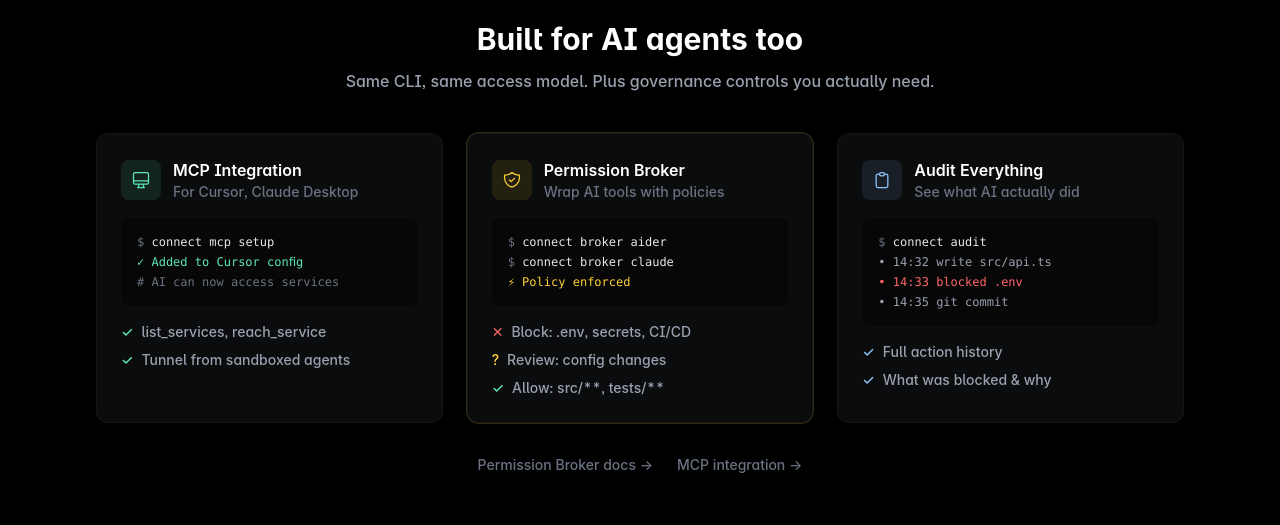
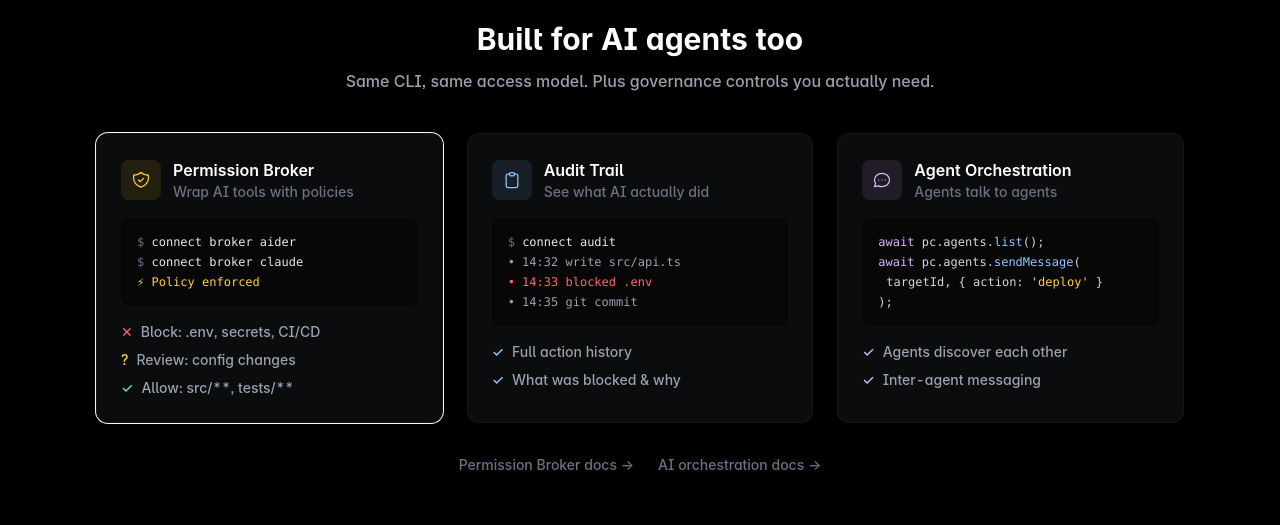
Before and after one commit to treadiehq/private-connect, a Nuxt app in the folder apps/web/: page / in a window 1280 px wide. Shown: the part 3860-4385 px from the top of the page. Built offline with nearby package versions, Linux system fonts and the light colour scheme; no server answers.

Commit message:
Remove duplicate MCP content from landing page
- Keep MCP in "Three ways to integrate" section (CLI, SDK, MCP)
- "Built for AI agents" now has unique content:
  - Permission Broker (policy enforcement)
  - Audit Trail (see what AI did)
  - Agent Orchestration (inter-agent messaging)

```diff
--- a/apps/web/pages/index.vue
+++ b/apps/web/pages/index.vue
@@ -543,42 +543,8 @@
       </div>
 
       <div class="grid md:grid-cols-3 gap-6">
-        <!-- Left: Agent Connectivity -->
-        <div class="bg-gray-500/10 border border-gray-500/10 rounded-xl p-6">
-          <div class="flex items-center gap-3 mb-4">
-            <div class="w-10 h-10 rounded-lg bg-emerald-300/10 flex items-center justify-center">
-              <svg class="w-5 h-5 text-emerald-300" fill="none" viewBox="0 0 24 24" stroke="currentColor">
-                <path stroke-linecap="round" stroke-linejoin="round" stroke-width="1.5" d="M9.75 17L9 20l-1 1h8l-1-1-.75-3M3 13h18M5 17h14a2 2 0 002-2V5a2 2 0 00-2-2H5a2 2 0 00-2 2v10a2 2 0 002 2z"/>
-              </svg>
-            </div>
-            <div>
-              <h3 class="font-semibold text-white">MCP Integration</h3>
-              <p class="text-gray-500 text-sm">For Cursor, Claude Desktop</p>
-            </div>
-          </div>
-
-          <div class="bg-black/40 rounded-lg p-4 mb-4">
-            <div class="font-mono text-xs space-y-1">
-              <div><span class="text-gray-500">$</span> <span class="text-gray-200">connect mcp setup</span></div>
-              <div class="text-emerald-300">✓ Added to Cursor config</div>
-              <div class="text-gray-500 mt-1"># AI can now access services</div>
-            </div>
-          </div>
-
-          <div class="space-y-2 text-sm">
-            <div class="flex items-center gap-2">
-              <span class="text-emerald-300">✓</span>
-              <span class="text-gray-400">list_services, reach_service</span>
-            </div>
-            <div class="flex items-center gap-2">
-              <span class="text-emerald-300">✓</span>
-              <span class="text-gray-400">Tunnel from sandboxed agents</span>
-            </div>
-          </div>
-        </div>
-
-        <!-- Middle: Permission Broker (NEW) -->
-        <div class="bg-gray-500/10 border border-gray-500/10 rounded-xl p-6 ring-1 ring-amber-300/20">
+        <!-- Left: Permission Broker -->
+        <div class="bg-gray-500/10 border border-gray-500/10 rounded-xl p-6 ring-1">
           <div class="flex items-center gap-3 mb-4">
             <div class="w-10 h-10 rounded-lg bg-amber-300/10 flex items-center justify-center">
               <svg class="w-5 h-5 text-amber-300" fill="none" viewBox="0 0 24 24" stroke="currentColor">
@@ -615,7 +581,7 @@
           </div>
         </div>
 
-        <!-- Right: Audit & SDK -->
+        <!-- Middle: Audit Trail -->
         <div class="bg-gray-500/10 border border-gray-500/10 rounded-xl p-6">
           <div class="flex items-center gap-3 mb-4">
             <div class="w-10 h-10 rounded-lg bg-blue-300/10 flex items-center justify-center">
@@ -624,7 +590,7 @@
               </svg>
             </div>
             <div>
-              <h3 class="font-semibold text-white">Audit Everything</h3>
+              <h3 class="font-semibold text-white">Audit Trail</h3>
               <p class="text-gray-500 text-sm">See what AI actually did</p>
             </div>
           </div>
@@ -649,6 +615,41 @@
             </div>
           </div>
         </div>
+
+        <!-- Right: Agent Orchestration -->
+        <div class="bg-gray-500/10 border border-gray-500/10 rounded-xl p-6">
+          <div class="flex items-center gap-3 mb-4">
+            <div class="w-10 h-10 rounded-lg bg-purple-300/10 flex items-center justify-center">
+              <svg class="w-5 h-5 text-purple-300" fill="none" viewBox="0 0 24 24" stroke="currentColor">
+                <path stroke-linecap="round" stroke-linejoin="round" stroke-width="1.5" d="M8 12h.01M12 12h.01M16 12h.01M21 12c0 4.418-4.03 8-9 8a9.863 9.863 0 01-4.255-.949L3 20l1.395-3.72C3.512 15.042 3 13.574 3 12c0-4.418 4.03-8 9-8s9 3.582 9 8z"/>
+              </svg>
+            </div>
+            <div>
+              <h3 class="font-semibold text-white">Agent Orchestration</h3>
+              <p class="text-gray-500 text-sm">Agents talk to agents</p>
+            </div>
+          </div>
+
+          <div class="bg-black/40 rounded-lg p-4 mb-4">
+            <div class="font-mono text-xs space-y-1 text-gray-300">
+              <div><span class="text-purple-300">await</span> pc.agents.<span class="text-blue-300">list</span>();</div>
+              <div><span class="text-purple-300">await</span> pc.agents.<span class="text-blue-300">sendMessage</span>(</div>
+              <div class="pl-2">targetId, { action: <span class="text-amber-300">'deploy'</span> }</div>
+              <div>);</div>
+            </div>
+          </div>
+
+          <div class="space-y-2 text-sm">
+            <div class="flex items-center gap-2">
+              <span class="text-purple-300">✓</span>
+              <span class="text-gray-400">Agents discover each other</span>
+            </div>
+            <div class="flex items-center gap-2">
+              <span class="text-purple-300">✓</span>
+              <span class="text-gray-400">Inter-agent messaging</span>
+            </div>
+          </div>
+        </div>
       </div>
 
       <!-- Link to full docs -->
@@ -656,8 +657,8 @@
         <a href="https://github.com/treadiehq/private-connect/blob/main/docs/broker.md" target="_blank" class="text-sm text-gray-500 hover:text-white transition-colors">
           Permission Broker docs →
         </a>
-        <a href="https://github.com/treadiehq/private-connect/blob/main/docs/mcp.md" target="_blank" class="text-sm text-gray-500 hover:text-white transition-colors">
-          MCP integration →
+        <a href="https://github.com/treadiehq/private-connect/blob/main/docs/AI.md" target="_blank" class="text-sm text-gray-500 hover:text-white transition-colors">
+          AI orchestration docs →
         </a>
       </div>
     </section>
--- a/apps/web/pages/share/[token].vue
+++ b/apps/web/pages/share/[token].vue
@@ -61,7 +61,7 @@
             Expires {{ formatExpiry(shareInfo.expiresAt) }}
           </span>
           <span class="text-xs text-gray-600">No installation required</span>
-          <a href="/" class="text-xs text-blue-300 hover:text-blue-200 transition-colors hidden sm:block">
+          <a href="/" class="text-xs text-blue-300 hover:text-blue-400 transition-colors hidden sm:block">
             Powered by Private Connect
           </a>
         </div>
@@ -104,7 +104,7 @@
             Expires {{ formatExpiry(shareInfo.expiresAt) }}
           </span>
           <span class="text-xs text-gray-600">Web Terminal Preview</span>
-          <a href="/" class="text-xs text-blue-300 hover:text-blue-200 transition-colors hidden sm:block">
+          <a href="/" class="text-xs text-blue-300 hover:text-blue-400 transition-colors hidden sm:block">
             Powered by Private Connect
           </a>
         </div>
@@ -151,7 +151,7 @@
             </svg>
             <span>Open in new tab</span>
           </button>
-          <a href="/" class="text-xs text-blue-300 hover:text-blue-200 transition-colors hidden sm:block">
+          <a href="/" class="text-xs text-blue-300 hover:text-blue-400 transition-colors hidden sm:block">
             Powered by Private Connect
           </a>
         </div>
@@ -195,7 +195,7 @@
           <div class="flex items-center gap-3 mb-4">
             <span
               class="text-xs font-medium px-2.5 py-1 rounded-full border"
-              :class="httpResponse.status < 400 ? 'bg-emerald-300/10 text-emerald-300 border-emerald-300/20' : 'bg-red-400/10 text-red-400 border-red-400/20'"
+              :class="httpResponse.status < 400 ? 'bg-emerald-300/10 text-emerald-300 border-emerald-300/10' : 'bg-red-400/10 text-red-400 border-red-400/10'"
             >
               {{ httpResponse.status }} {{ httpResponse.statusText }}
             </span>
@@ -249,8 +249,8 @@
         <div class="max-w-lg w-full">
           <div class="bg-gray-500/5 rounded-xl border border-gray-500/10 p-8 text-center">
             <!-- Shared By Badge -->
-            <div class="inline-flex items-center gap-2 px-3 py-1.5 rounded-full bg-emerald-300/10 border border-emerald-300/20 mb-6">
-              <span class="w-2 h-2 rounded-full bg-emerald-400 animate-pulse"></span>
+            <div class="inline-flex items-center gap-2 px-3 py-1.5 rounded-full bg-emerald-300/10 border border-emerald-300/10 mb-6">
+              <span class="w-2 h-2 rounded-full bg-emerald-300 animate-pulse"></span>
               <span class="text-xs text-emerald-300">Shared by {{ shareInfo.workspaceName }}</span>
             </div>
 
```
